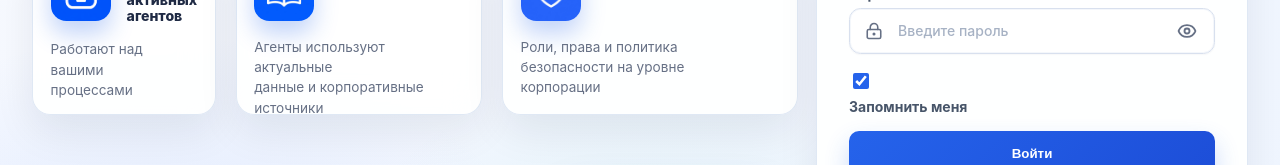
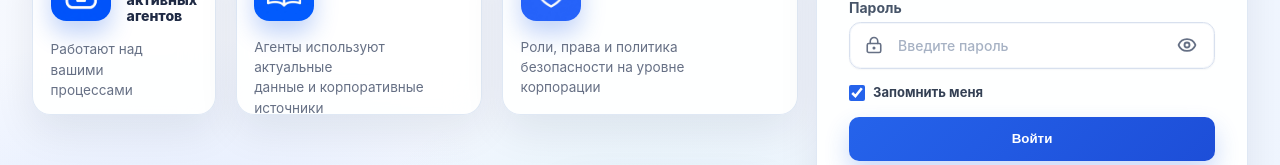
Before and after one commit to Turbulentnost/AIAgentFront, a React (Vite) app: page /login in a window 1280 px wide. Shown: the part 405-570 px from the top of the page. Built offline with nearby package versions, Linux system fonts and the light colour scheme; no server answers.

Commit message:
перед мерджем

```diff
--- a/src/pages/Login.module.css
+++ b/src/pages/Login.module.css
@@ -694,22 +694,31 @@
   justify-content: space-between;
 }
 
-.checkbox {
+.formMeta .checkbox {
   display: inline-flex;
   flex: 0 0 auto;
+  flex-direction: row;
+  flex-wrap: nowrap;
   gap: 0.5rem;
   align-items: center;
   color: #344054;
   font-size: 0.8125rem;
   font-weight: 700;
   white-space: nowrap;
+  cursor: pointer;
 }
 
-.checkbox input {
+.formMeta .checkbox input {
   flex: 0 0 auto;
+  margin: 0;
   width: 1rem;
   height: 1rem;
   accent-color: var(--login-blue);
+  cursor: pointer;
+}
+
+.formMeta .checkbox span {
+  line-height: 1;
 }
 
 .errorMessage {
```
